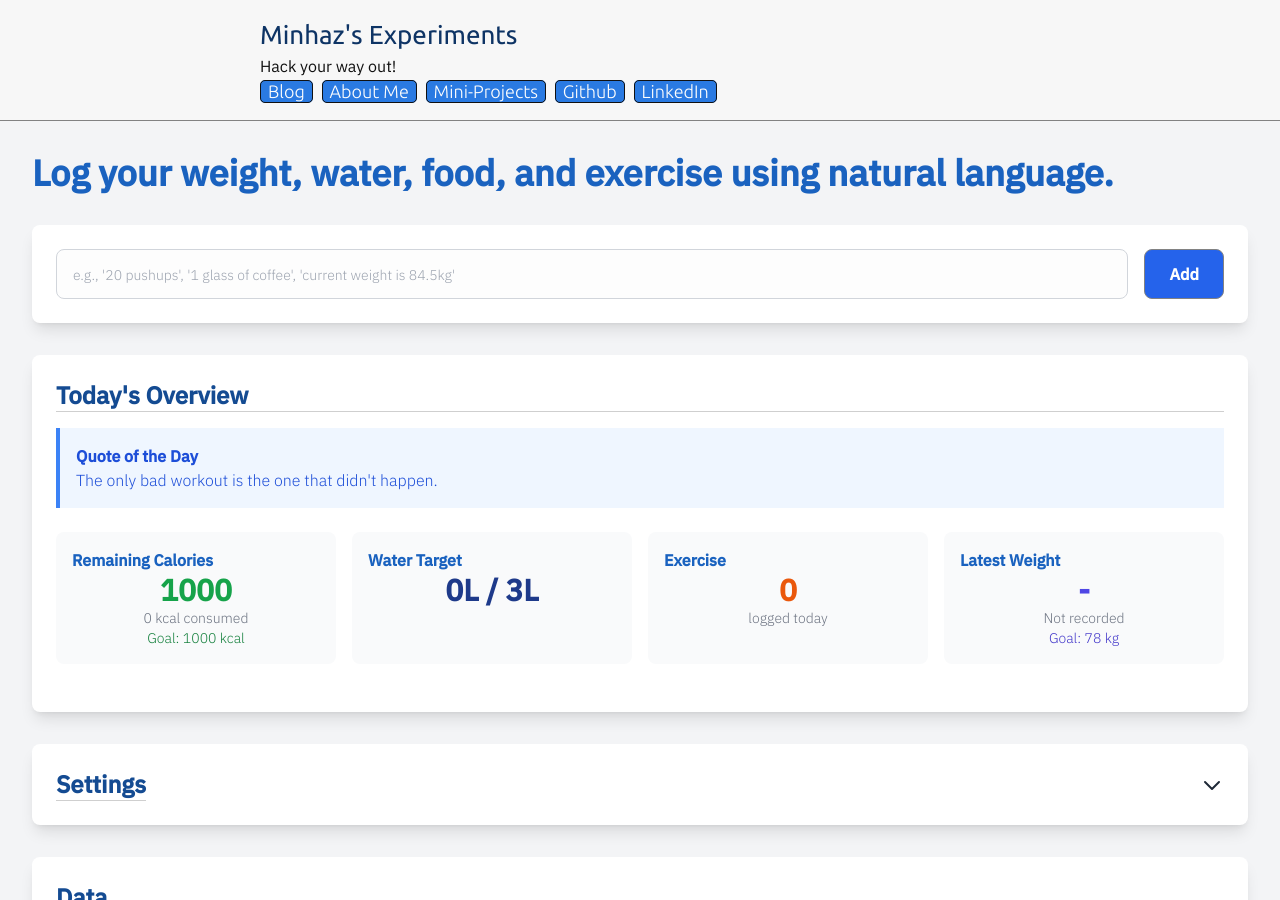
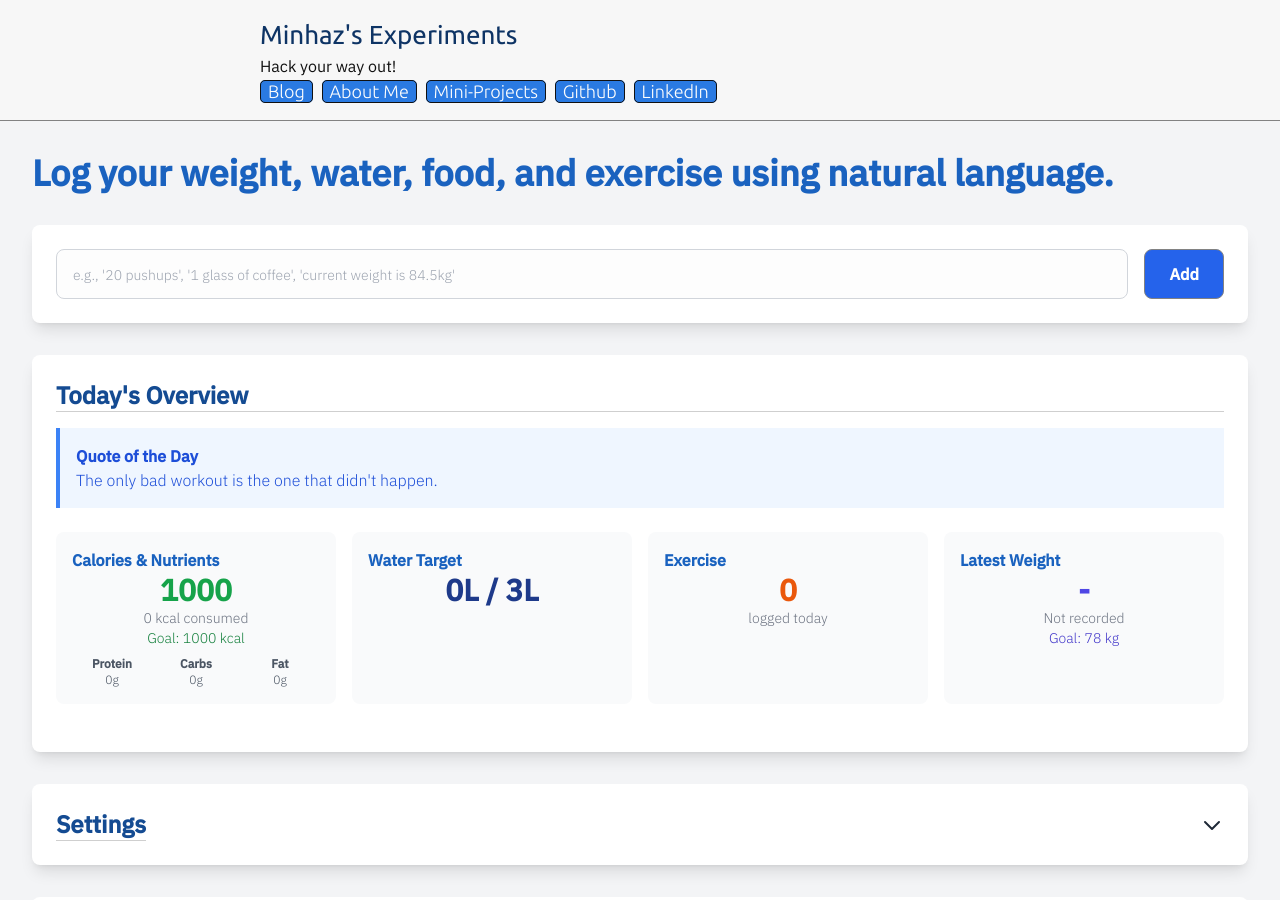
Before and after one commit to mebjas/mebjas.github.io, a Jekyll site: the page built from research/gemini-fitness-tracker/index.md, in a window 1280 px wide and 900 px high. Built offline with Jekyll 4.4.1, drawn with Linux system fonts in a browser that asks for light colours; nearby versions of some CDN libraries; some of the changed lines change nothing that is shown.

Commit message:
macro tracking

```diff
--- a/_layouts/research/gemini-fitness-tracker/layout.html
+++ b/_layouts/research/gemini-fitness-tracker/layout.html
@@ -67,12 +67,26 @@
 
             <!-- Display Cards -->
             <div class="grid grid-cols-1 md:grid-cols-4 gap-4 mb-6">
-                <!-- Calories Card -->
+                <!-- Calories and nutrients Card -->
                 <div class="bg-gray-50 p-4 rounded-lg text-center">
-                    <h3 class="font-semibold text-gray-700">Remaining Calories</h3>
+                    <h3 class="font-semibold text-gray-700">Calories & Nutrients</h3>
                     <p id="caloriesRemaining" class="text-3xl font-bold text-green-600">-</p>
                     <p id="caloriesConsumed" class="text-sm text-gray-500">0 consumed</p>
                     <p class="text-sm text-green-700">Goal: <span id="calorieGoal">-</span> kcal</p>
+                    <div id="macrosContainer" class="text-xs text-gray-600 mt-2 grid grid-cols-3 gap-1">
+                        <div>
+                            <p class="font-semibold">Protein</p>
+                            <p id="proteinTotal">0g</p>
+                        </div>
+                        <div>
+                            <p class="font-semibold">Carbs</p>
+                            <p id="carbsTotal">0g</p>
+                        </div>
+                        <div>
+                            <p class="font-semibold">Fat</p>
+                            <p id="fatTotal">0g</p>
+                        </div>
+                    </div>
                 </div>
                 <!-- Water Card -->
                 <div class="bg-gray-50 p-4 rounded-lg text-center">
@@ -209,6 +223,9 @@
         const latestWeight = document.getElementById('latestWeight');
         const latestWeightDate = document.getElementById('latestWeightDate');
         const weightGoal = document.getElementById('weightGoal');
+        const proteinTotal = document.getElementById('proteinTotal');
+        const carbsTotal = document.getElementById('carbsTotal');
+        const fatTotal = document.getElementById('fatTotal');
         const targetsContainer = document.getElementById('targetsContainer');
         const baseCaloriesInput = document.getElementById('baseCaloriesInput');
         const calorieDeficitInput = document.getElementById('calorieDeficitInput');
@@ -387,7 +404,7 @@
 
                 - For "weight", the "data" object should have a "value" key with the weight in kg (float).
                 - For "water", the "data" object should have an "amount" key with the volume in Liters (float). Assume "a glass" is 0.25L.
-                - For "food", the "data" object should have "item" (string) and "calories" (integer) keys. Provide a reasonable calorie estimate.
+                - For "food", the "data" object should have "item" (string) and "calories" (integer) keys. Provide a reasonable calorie estimate. Also include "protein" (integer, in grams), "carbs" (integer, in grams), "fat" (integer, in grams). Also add a "thoughts" key (string, under 15 words) with your opinion on the food for weight loss, LDL & HDL control, and muscle gain.
                 - For "exercise", the "data" object should have "type" (string) and either "reps" (integer) or "duration_minutes" (integer).
                 - If the input is ambiguous or cannot be categorized, the category should be "unknown" and data should be an empty object.
 
@@ -401,11 +418,11 @@
 
                 Example 3:
                 Input: "I drank 1 glass of coffee"
-                Output: [{"category":"water","data":{"amount":0.25}}, {"category":"food","data":{"item":"coffee","calories":5}}]
+                Output: [{"category":"water","data":{"amount":0.25}}, {"category":"food","data":{"item":"coffee","calories":5,"protein":0,"carbs":1,"fat":0,"thoughts":"Negligible impact. Fine in moderation."}}]
 
                 Example 4:
                 Input: "Ate a slice of pepperoni pizza"
-                Output: [{"category":"food","data":{"item":"pepperoni pizza slice","calories":285}}]
+                Output: [{"category":"food","data":{"item":"pepperoni pizza slice","calories":285,"protein":12,"carbs":30,"fat":12,"thoughts":"High in calories and fat. Not ideal for weight loss or heart health."}}]
 
                 Example 5:
                 Input: "Did 20 pushups and ran for 15 minutes"
@@ -515,6 +532,9 @@
             const todaysExercise = allData.filter(d => d.category === 'exercise' && new Date(d.timestamp).toLocaleDateString() === today);
 
             const caloriesConsumedValue = todaysFood.reduce((sum, curr) => sum + (curr.data.calories || 0), 0);
+            const proteinToday = todaysFood.reduce((sum, curr) => sum + (curr.data.protein || 0), 0);
+            const carbsToday = todaysFood.reduce((sum, curr) => sum + (curr.data.carbs || 0), 0);
+            const fatToday = todaysFood.reduce((sum, curr) => sum + (curr.data.fat || 0), 0);
             const waterDrankToday = todaysWater.reduce((sum, curr) => sum + (curr.data.amount || 0), 0);
 
             const totalCalorieGoal = targets.baseCalories - targets.calorieDeficit;
@@ -527,6 +547,9 @@
             waterProgress.textContent = `${waterDrankToday}L / ${targets.waterTarget}L`;
             exerciseSummary.textContent = todaysExercise.length;
             weightGoal.textContent = targets.targetWeight;
+            proteinTotal.textContent = `${proteinToday}g`;
+            carbsTotal.textContent = `${carbsToday}g`;
+            fatTotal.textContent = `${fatToday}g`;
 
             // Update latest weight
             const weightEntries = allData.filter(d => d.category === 'weight');
@@ -548,7 +571,13 @@
             switch (entry.category) {
                 case 'weight': content += `<span class="text-xl mr-3">⚖️</span> <div><p class="font-semibold">Weight Logged: ${entry.data.value} kg</p><p class="text-sm text-gray-500">${date}</p></div>`; break;
                 case 'water': content += `<span class="text-xl mr-3">💧</span> <div><p class="font-semibold">Water Intake: ${entry.data.amount} L</p><p class="text-sm text-gray-500">${date}</p></div>`; break;
-                case 'food': content += `<span class="text-xl mr-3">🍎</span> <div><p class="font-semibold">Food: ${entry.data.item}</p><p class="text-gray-600 text-sm">Calories: ~${entry.data.calories} kcal</p><p class="text-sm text-gray-500">${date}</p></div>`; break;
+                case 'food':
+                    content += `<span class="text-xl mr-3">🍎</span> <div><p class="font-semibold">Food: ${entry.data.item}</p><p class="text-gray-600 text-sm">Calories: ~${entry.data.calories} kcal</p>`;
+                    if (entry.data.thoughts) {
+                        content += `<p class="text-gray-600 text-sm italic">"${entry.data.thoughts}"</p>`;
+                    }
+                    content += `<p class="text-sm text-gray-500">${date}</p></div>`;
+                    break;
                 case 'exercise': content += `<span class="text-xl mr-3">🏋️</span> <div><p class="font-semibold">Exercise: ${entry.data.type}</p><p class="text-gray-600 text-sm">${entry.data.reps ? `Reps: ${entry.data.reps}` : `Duration: ${entry.data.duration_minutes} min`}</p><p class="text-sm text-gray-500">${date}</p></div>`; break;
             }
             content += `</div>`;
@@ -585,6 +614,7 @@
 
         function renderCharts() {
             const labels = [...new Set(allData.map(d => new Date(d.timestamp).toLocaleDateString()))].sort((a,b) => new Date(a) - new Date(b));
+            debugger
             const weightData = {
                 labels: labels,
                 datasets: [{
@@ -605,7 +635,9 @@
                         const dayData = allData.filter(d => new Date(d.timestamp).toLocaleDateString() === label && d.category === 'food');
                         return dayData.reduce((sum, curr) => sum + (curr.data.calories || 0), 0);
                     }),
-                    backgroundColor: 'rgba(59, 130, 246, 0.6)', borderColor: 'rgba(59, 130, 246, 1)', borderWidth: 1, yAxisID: 'y'
+                    backgroundColor: 'rgba(34, 197, 94, 0.6)',
+                    borderColor: 'rgba(34, 197, 94, 1)',
+                    borderWidth: 1,
                 },
                 {
                     label: 'Water (L)',
@@ -613,13 +645,49 @@
                         const dayData = allData.filter(d => new Date(d.timestamp).toLocaleDateString() === label && d.category === 'water');
                         return dayData.reduce((sum, curr) => sum + (curr.data.amount || 0), 0);
                     }),
-                    backgroundColor: 'rgba(16, 185, 129, 0.6)', borderColor: 'rgba(16, 185, 129, 1)', borderWidth: 1, yAxisID: 'y1'
-                }]
+                    backgroundColor: 'rgba(107, 114, 128, 0.6)',
+                    borderColor: 'rgba(107, 114, 128, 1)',
+                    borderWidth: 1,
+                },
+                {
+                    label: 'Protein (g)',
+                    data: labels.map(label => {
+                        const dayData = allData.filter(d => new Date(d.timestamp).toLocaleDateString() === label && d.category === 'food');
+                        return dayData.reduce((sum, curr) => sum + (curr.data.protein || 0), 0);
+                    }),
+                    backgroundColor: 'rgba(239, 68, 68, 0.6)',
+                    borderColor: 'rgba(239, 68, 68, 1)',
+                    borderWidth: 1,
+                    yAxisID: 'yGrams',
+                },
+                {
+                    label: 'Carbs (g)',
+                    data: labels.map(label => {
+                        const dayData = allData.filter(d => new Date(d.timestamp).toLocaleDateString() === label && d.category === 'food');
+                        return dayData.reduce((sum, curr) => sum + (curr.data.carbs || 0), 0);
+                    }),
+                    backgroundColor: 'rgba(59, 130, 246, 0.6)',
+                    borderColor: 'rgba(59, 130, 246, 1)',
+                    borderWidth: 1,
+                    yAxisID: 'yGrams',
+                },
+                {
+                    label: 'Fat (g)',
+                    data: labels.map(label => {
+                        const dayData = allData.filter(d => new Date(d.timestamp).toLocaleDateString() === label && d.category === 'food');
+                        return dayData.reduce((sum, curr) => sum + (curr.data.fat || 0), 0);
+                    }),
+                    backgroundColor: 'rgba(245, 158, 11, 0.6)',
+                    borderColor: 'rgba(245, 158, 11, 1)',
+                    borderWidth: 1,
+                    yAxisID: 'yGrams',
+                }
+            ]
             };
             if (weightChart) weightChart.destroy();
             weightChart = new Chart(document.getElementById('weightChart'), { type: 'line', data: weightData, options: { responsive: true, maintainAspectRatio: false, plugins: { title: { display: true, text: 'Weight Trend' } }, scales: { y: { beginAtZero: false } } } });
             if (nutritionChart) nutritionChart.destroy();
-            nutritionChart = new Chart(document.getElementById('nutritionChart'), { type: 'bar', data: nutritionData, options: { responsive: true, maintainAspectRatio: false, plugins: { title: { display: true, text: 'Nutrition Overview (Calories & Water)' } }, scales: { y: { type: 'linear', display: true, position: 'left', title: { display: true, text: 'Calories (kcal)' }, beginAtZero: true }, y1: { type: 'linear', display: true, position: 'right', title: { display: true, text: 'Water (L)' }, grid: { drawOnChartArea: false }, beginAtZero: true } } } });
+            nutritionChart = new Chart(document.getElementById('nutritionChart'), { type: 'bar', data: nutritionData, options: { responsive: true, maintainAspectRatio: false, plugins: { title: { display: true, text: 'Nutrition Overview (Macros)' } }, scales: { x: { stacked: false }, y: { stacked: false, beginAtZero: true, title: { display: true, text: 'Grams' } } } } });
         }
 
         function showError(message) {
```
